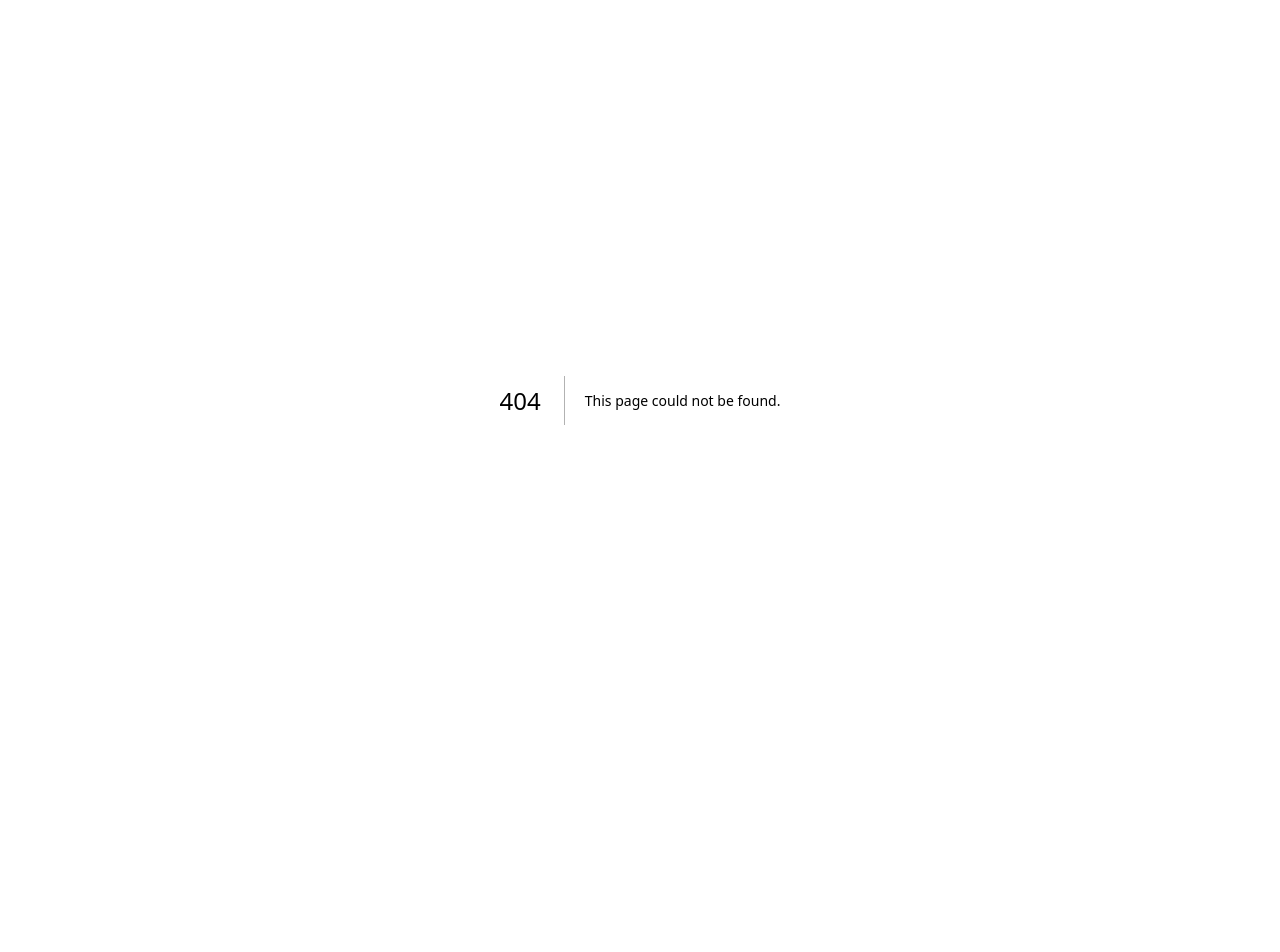
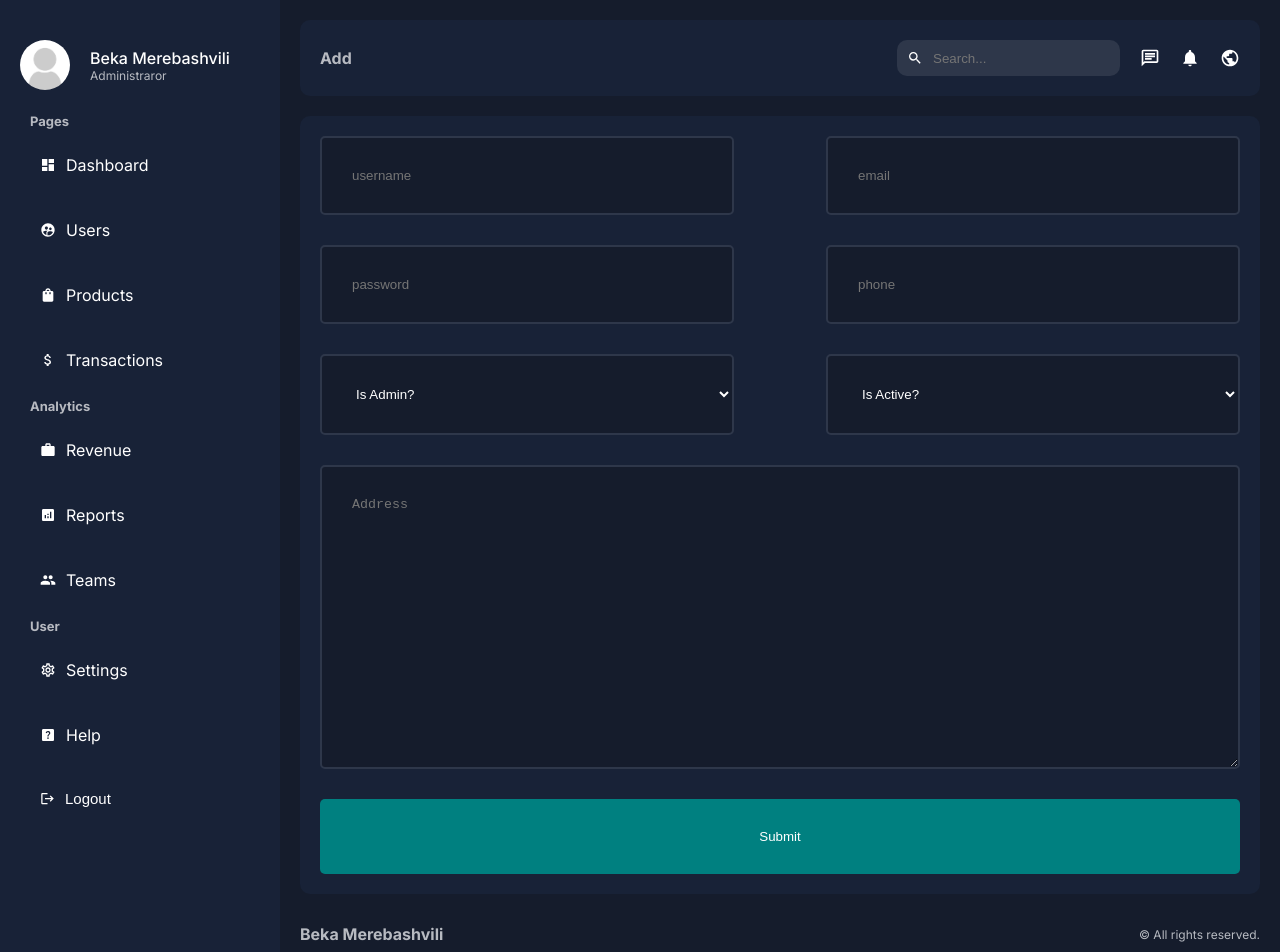
Before and after one commit to Beka-Merebashvili/admin-dashboard, a Next.js app: page /dashboard/users/add in a window 1280 px wide. Before the commit this address had no page. Shown: the top 952 px of the page. Before the commit the page ends 800 px from the top, so only its background shows below. Built offline with nearby package versions, Linux system fonts and the light colour scheme.

Commit message:
make add user form

```diff
--- /dev/null
+++ b/app/dashboard/users/add/page.jsx
@@ -0,0 +1,43 @@
+import styles from "@/app/ui/dashboard/users/addUser/addUser.module.css";
+
+
+const AddUserPage = () => {
+  return (
+    <div className={styles.container}>
+    <form className={styles.form}>
+      <input type="text" placeholder="username" name="username" required />
+      <input type="email" placeholder="email" name="email" required />
+      <input
+        type="password"
+        placeholder="password"
+        name="password"
+        required
+      />
+      <input type="phone" placeholder="phone" name="phone" />
+      <select name="isAdmin" id="isAdmin">
+        <option value={false}>
+          Is Admin?
+        </option>
+        <option value={true}>Yes</option>
+        <option value={false}>No</option>
+      </select>
+      <select name="isActive" id="isActive">
+        <option value={true}>
+          Is Active?
+        </option>
+        <option value={true}>Yes</option>
+        <option value={false}>No</option>
+      </select>
+      <textarea
+        name="address"
+        id="address"
+        rows="16"
+        placeholder="Address"
+      ></textarea>
+      <button type="submit">Submit</button>
+    </form>
+  </div>
+  );
+};
+
+export default AddUserPage;
--- /dev/null
+++ b/app/ui/dashboard/users/addUser/addUser.module.css
@@ -0,0 +1,41 @@
+.container {
+    background-color: var(--bgSoft);
+    padding: 20px;
+    border-radius: 10px;
+    margin-top: 20px;
+  }
+
+  .form {
+    display: flex;
+    flex-wrap: wrap;
+    justify-content: space-between;
+  }
+
+  .form input,
+  .form textarea,
+  .form select {
+    padding: 30px;
+    background-color: var(--bg);
+    color: var(--text);
+    border: 2px solid #2e374a;
+    border-radius: 5px;
+    margin-bottom: 30px;
+  }
+
+  .form input, .form select {
+    width: 45%;
+  }
+
+  .form textarea{
+    width: 100%;
+  }
+
+  .form button{
+    width: 100%;
+    padding: 30px;
+    background-color: #008080;
+    color: var(--text);
+    border: none;
+    border-radius: 5px;
+    cursor: pointer;
+  }
```
